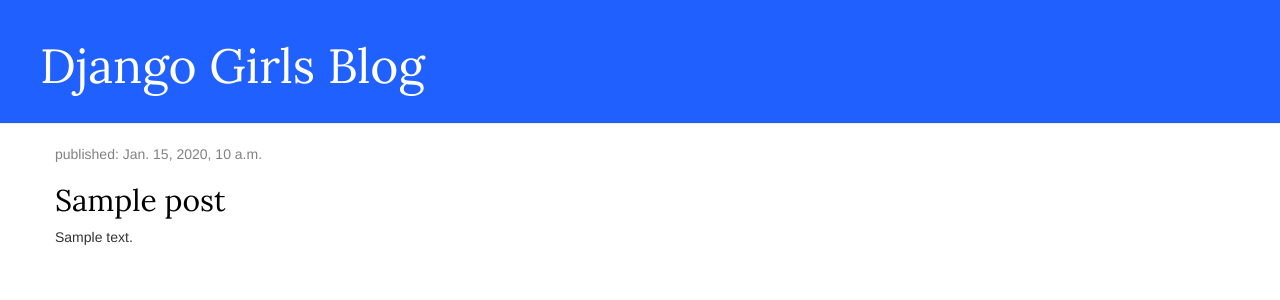
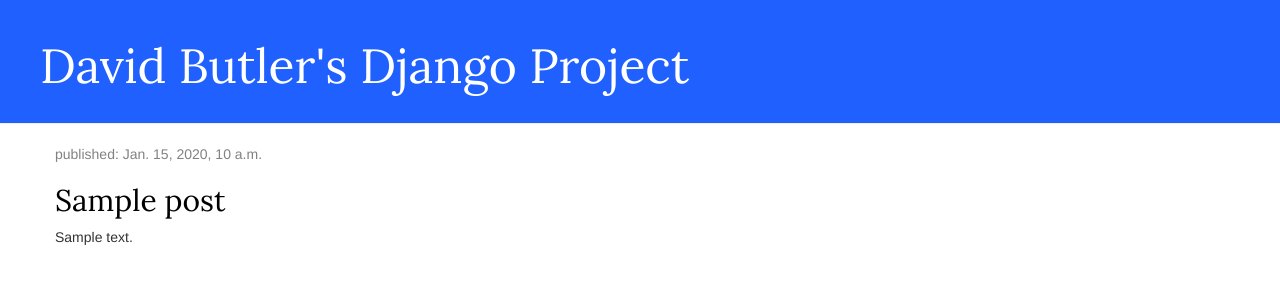
Before and after one commit to davey67/my-first-blog, a Django app: template mysite/blog/templates/blog/post_list.html in a window 1280 px wide. Shown: the top 300 px of the page. Run offline with Django 3.2, Linux system fonts and the light colour scheme; the template is opened without the code that fills it: most values are stand-ins (such as "Sample title", 1, 10 or a date in 2020); some libraries are stand-ins or nearby versions.

Commit message:
Changed title

```diff
--- a/mysite/blog/templates/blog/post_list.html
+++ b/mysite/blog/templates/blog/post_list.html
@@ -1,7 +1,7 @@
 {% load static %}
 <html>
     <head>
-        <title>Django Girls blog</title>
+        <title>David Butler's Django Project</title>
 		<link rel="stylesheet" href="//maxcdn.bootstrapcdn.com/bootstrap/3.2.0/css/bootstrap.min.css">
 		<link rel="stylesheet" href="//maxcdn.bootstrapcdn.com/bootstrap/3.2.0/css/bootstrap-theme.min.css">
 		<link href="//fonts.googleapis.com/css?family=Lora&subset=latin,latin-ext" rel="stylesheet" type="text/css">
@@ -10,7 +10,7 @@
     <body>
 
         <div class = "page-header">
-            <h1><a href="/">Django Girls Blog</a></h1>
+            <h1><a href="/">David Butler's Django Project</a></h1>
         </div>
 
 		<div class="content container">
```
